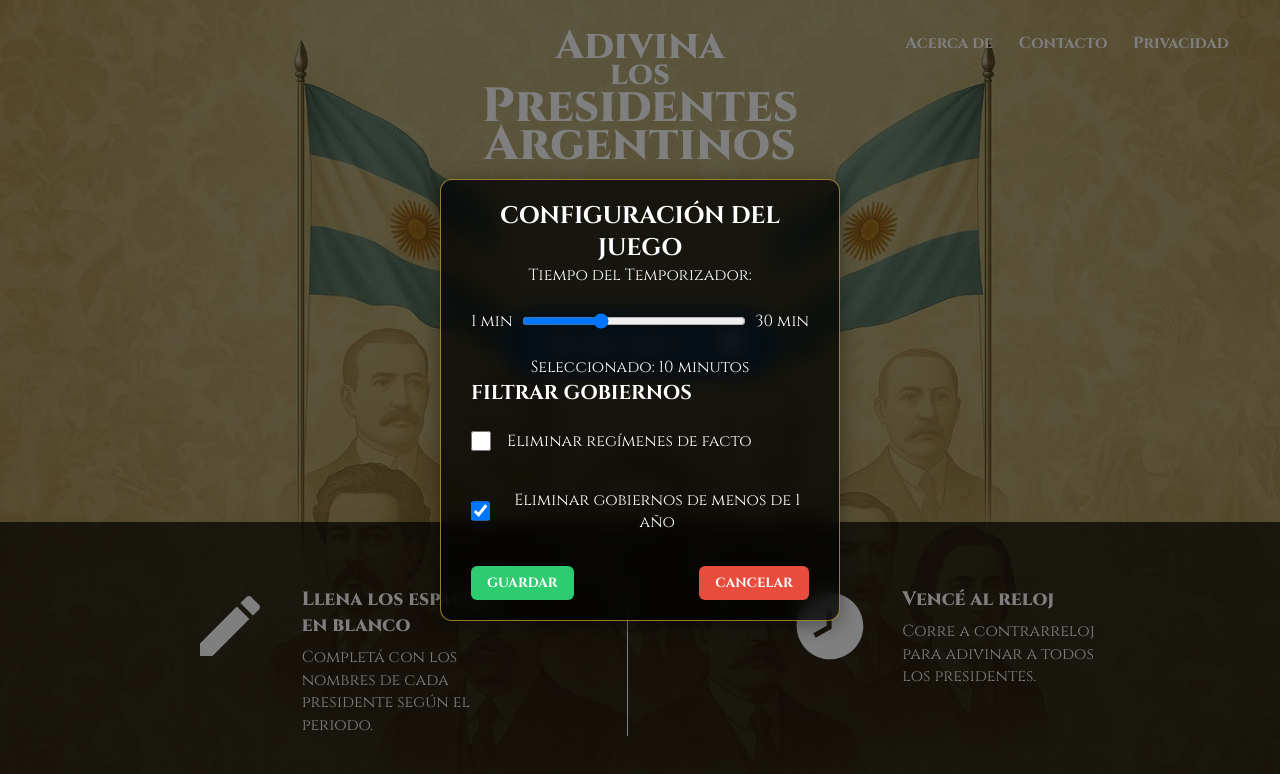
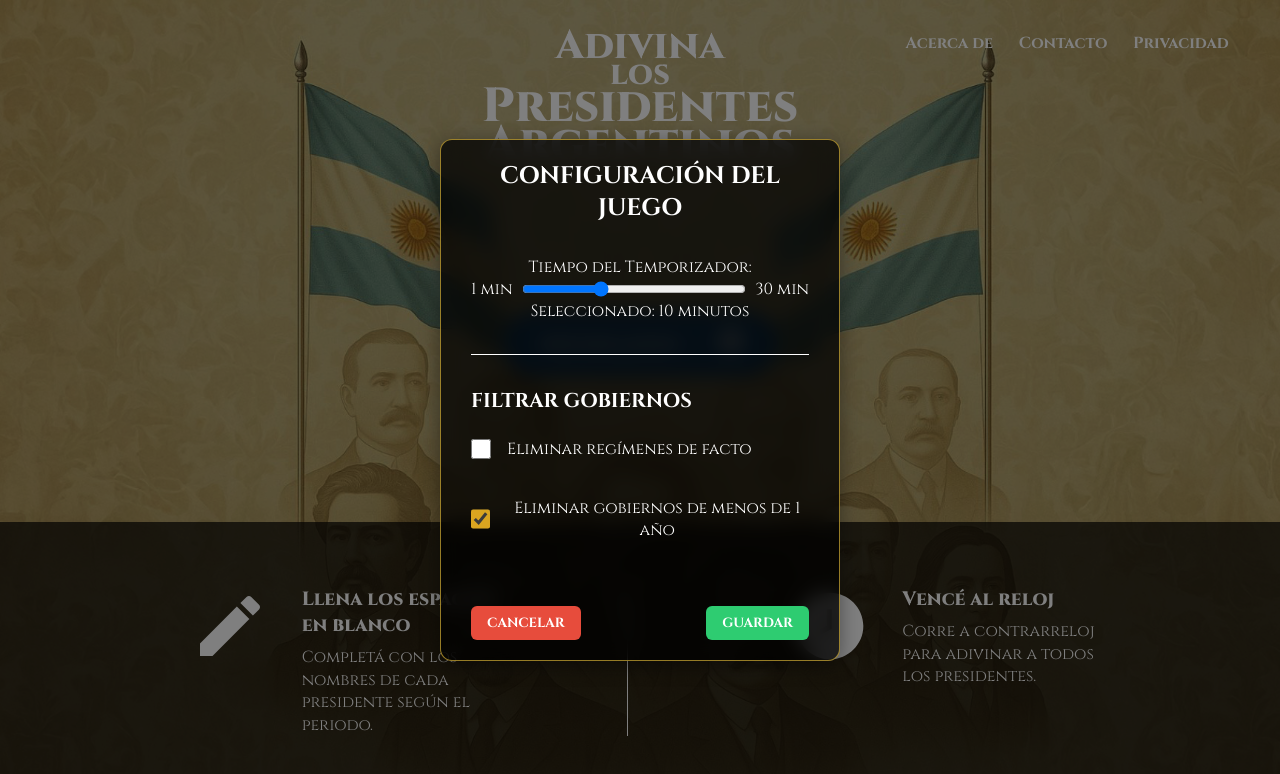
Before and after one commit to NicolasBroyad/presidentes-argentinos-guesser, a website: page index.html in a window 1280 px wide. Both pictures are taken after a click on the button 730 px from the left and 343 px from the top of the page. Drawn offline with Linux system fonts and the light colour scheme.

Commit message:
Mejora el diseño de configuracion

```diff
--- a/index.html
+++ b/index.html
@@ -62,6 +62,7 @@
     <div id="configOverlay" class="overlay" style="display:none;">
     <div class="modal">
         <h2>CONFIGURACIÓN DEL JUEGO</h2>
+            <div class="configuracion-temporizador-container">
             <label for="sliderTiempo">Tiempo del Temporizador:</label>
             <div class="slider-container">
                 <span class="min">1 min</span>
@@ -69,6 +70,7 @@
                 <span class="max">30 min</span>
             </div>
             <p>Seleccionado: <span id="valorRango"></span></p>
+        </div>
 
         <div class="filtros-container">
             <h4 class="filtrar-gobiernos-heading">FILTRAR GOBIERNOS</h4>
@@ -77,8 +79,8 @@
         </div>
 
         <div class="buttons">
+            <button class="cancelar" onclick="cerrarConfig()">CANCELAR</button>
             <button class="guardar" onclick="cerrarConfig()">GUARDAR</button>
-        <button class="cancelar" onclick="cerrarConfig()">CANCELAR</button>
         </div>
     </div>
     </div>
--- a/notas.txt
+++ b/notas.txt
@@ -21,6 +21,12 @@ Que se ofrezca un link a esta pagina informativa al finalizar el juego (ya sea p
 
 -Poner nombre completo toma como correcto
 
+DE DISEÑO
+-Rosquita de configuracion en index. Container de configuracion que se abre al tocarla.
+
+-Cambiar estilo de la tabla.
+
+
 Para que Google AdSense te apruebe:
 Agregá páginas extra:
 /acerca.html
--- a/script.js
+++ b/script.js
@@ -6,6 +6,8 @@ document.addEventListener('DOMContentLoaded', () => {
     const rulesSection = document.querySelector(".rules-section");
     const botonIniciar = document.querySelector(".iniciar-juego-button");
     const botonConfiguracion = document.querySelector(".configuracion-button");
+    const botonGuardar = document.querySelector(".guardar");
+    const botonCancelar = document.querySelector(".cancelar");
 
     // --- DATOS DE PRESIDENTES ---
     // (Se asume que la clase Presidente ya está cargada desde Presidente.js)
@@ -72,12 +74,6 @@ document.addEventListener('DOMContentLoaded', () => {
     new Presidente("Alberto", "Ángel", "Fernández", "2019 - 2023", "images/presidentes/albertofernandez.jpg"),
     new Presidente("Javier", "Gerardo", "Milei", "2023 - ...........", "images/presidentes/milei.jpg")
 ];
-
-
-
-    function cerrarConfig() {
-        document.getElementById("configOverlay").style.display = "none";
-    }
 
     function normalizarTexto(texto) {
         return texto
@@ -277,6 +273,12 @@ function verificarRespuestaTiempoReal(inputElement) {
         valorRango.textContent = slider.value + " minutos";
     });
 
+    function cerrarConfig() {
+        document.getElementById("configOverlay").style.display = "none";
+    }
+    botonGuardar.addEventListener("click", cerrarConfig);
+    botonCancelar.addEventListener("click", cerrarConfig);
+
     // --- Función Rendirse ---
     function rendirse() {
          clearInterval(window.temporizadorInterval); // Detiene el temporizador
--- a/styles.css
+++ b/styles.css
@@ -265,6 +265,8 @@ p {
 
 /* Ventana modal */
 .modal {
+    display: flex;
+    flex-direction: column;
     background: rgba(0, 0, 0, 0.75); /* doradito translúcido */
     backdrop-filter: blur(10px);
     -webkit-backdrop-filter: blur(10px);
@@ -277,6 +279,11 @@ p {
     text-align: center;
 }
 
+.configuracion-temporizador-container {
+    border-bottom: 1px solid white;
+    padding: 2em 0;
+}
+
 .slider-container {
   display: flex;
   align-items: center;
@@ -285,6 +292,11 @@ p {
 
 .slider-container input[type="range"] {
   flex: 1; /* hace que la barra ocupe todo el espacio */
+  height: fit-content;
+}
+
+.filtros-container {
+    padding: 2em 0;
 }
 
 .filtrar-gobiernos-heading {
@@ -294,6 +306,7 @@ p {
 
 .checkbox-input {
     width: 20px;
+    accent-color: goldenrod; /* el doradito que veníamos usando */
 }
 
 .checkbox-label {
```
Lines whose indentation alone changed are shown as unchanged.
